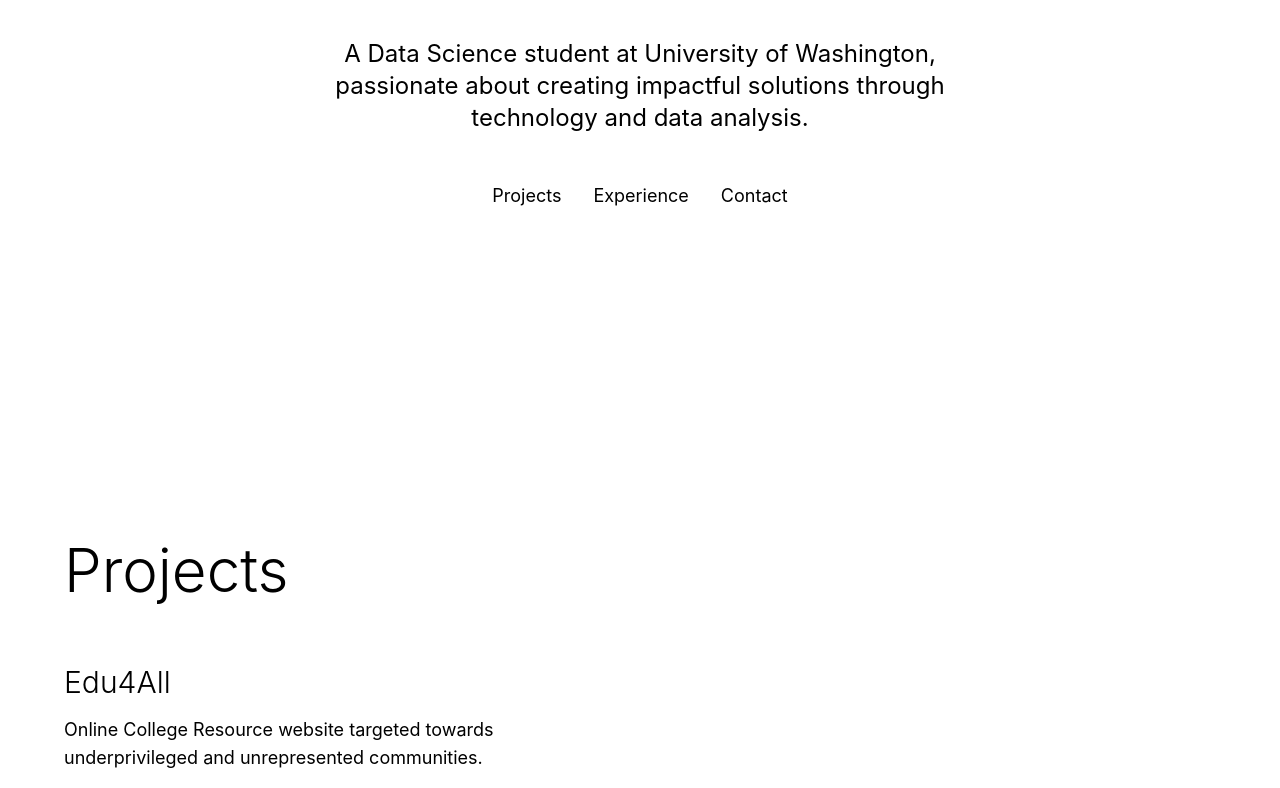
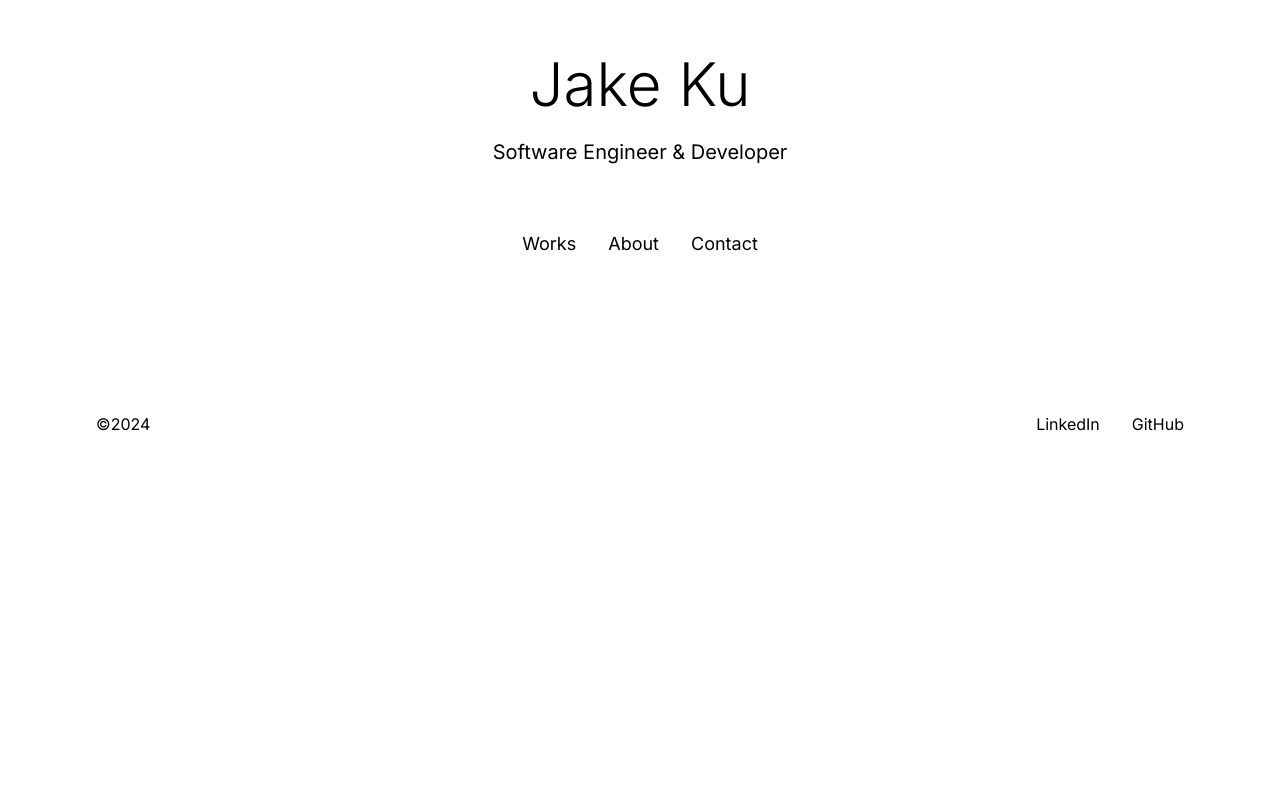
Before and after one commit to Jaku910/JakeKu, a Next.js app: page / in a window 1280 px wide. Shown: the part 340-1128 px from the top of the page. After the commit the page ends 896 px from the top, so only its background shows below. Built offline with nearby package versions, Linux system fonts and the light colour scheme.

Commit message:
Update website design to match huyml.co aesthetic

```diff
--- a/src/app/globals.css
+++ b/src/app/globals.css
@@ -17,8 +17,7 @@
 body {
   color: rgb(var(--foreground-rgb));
   background: rgb(var(--background-rgb));
-  font-family: 'Inter', system-ui, -apple-system, BlinkMacSystemFont, 'Segoe UI', Roboto,
-    Oxygen, Ubuntu, Cantarell, 'Open Sans', 'Helvetica Neue', sans-serif;
+  font-family: 'Inter', sans-serif;
 }
 
 /* Custom scrollbar */
@@ -27,16 +26,16 @@ body {
 }
 
 ::-webkit-scrollbar-track {
-  background: transparent;
+  background: rgb(var(--background-rgb));
 }
 
 ::-webkit-scrollbar-thumb {
-  background: rgba(0, 0, 0, 0.2);
+  background: rgba(var(--foreground-rgb), 0.2);
   border-radius: 4px;
 }
 
 ::-webkit-scrollbar-thumb:hover {
-  background: rgba(0, 0, 0, 0.3);
+  background: rgba(var(--foreground-rgb), 0.3);
 }
 
 .section-padding {
@@ -48,3 +47,39 @@ body {
     padding: 7rem 2rem;
   }
 }
+
+@layer utilities {
+  .text-balance {
+    text-wrap: balance;
+  }
+}
+
+/* Custom styles */
+.hover-underline {
+  position: relative;
+  text-decoration: none;
+  color: rgb(var(--foreground-rgb));
+}
+
+.hover-underline::after {
+  content: '';
+  position: absolute;
+  width: 100%;
+  height: 1px;
+  bottom: -2px;
+  left: 0;
+  background-color: rgb(var(--foreground-rgb));
+  transform: scaleX(0);
+  transform-origin: bottom right;
+  transition: transform 0.3s ease-out;
+}
+
+.hover-underline:hover::after {
+  transform: scaleX(1);
+  transform-origin: bottom left;
+}
+
+/* Smooth scrolling */
+html {
+  scroll-behavior: smooth;
+}
--- a/src/app/layout.tsx
+++ b/src/app/layout.tsx
@@ -1,10 +1,12 @@
 import type { Metadata } from 'next'
+import { Inter } from 'next/font/google'
 import './globals.css'
-import Navigation from '@/components/Navigation'
+
+const inter = Inter({ subsets: ['latin'] })
 
 export const metadata: Metadata = {
-  title: 'Jake Ku - Portfolio',
-  description: 'Personal portfolio website showcasing my projects and skills',
+  title: 'Jake Ku',
+  description: 'Software Engineer & Developer',
 }
 
 export default function RootLayout({
@@ -14,9 +16,33 @@ export default function RootLayout({
 }) {
   return (
     <html lang="en">
-      <body>
-        <Navigation />
-        <main>{children}</main>
+      <body className={inter.className}>
+        <nav className="fixed top-0 left-0 w-full z-50 bg-white">
+          <div className="max-w-6xl mx-auto px-8 py-6">
+            <div className="flex justify-between items-center">
+              <a href="/" className="text-xl hover-underline">Jake Ku</a>
+              <div className="flex space-x-8">
+                <a href="#works" className="hover-underline">Works</a>
+                <a href="#about" className="hover-underline">About</a>
+                <a href="#contact" className="hover-underline">Contact</a>
+              </div>
+            </div>
+          </div>
+        </nav>
+        <main className="pt-24">
+          {children}
+        </main>
+        <footer className="fixed bottom-0 left-0 w-full bg-white py-6">
+          <div className="max-w-6xl mx-auto px-8">
+            <div className="flex justify-between items-center">
+              <span>©2024</span>
+              <div className="flex space-x-8">
+                <a href="https://linkedin.com/in/jake-ku" target="_blank" rel="noopener noreferrer" className="hover-underline">LinkedIn</a>
+                <a href="https://github.com/Jaku910" target="_blank" rel="noopener noreferrer" className="hover-underline">GitHub</a>
+              </div>
+            </div>
+          </div>
+        </footer>
       </body>
     </html>
   )
--- a/src/app/page.tsx
+++ b/src/app/page.tsx
@@ -1,17 +1,29 @@
-import About from '@/components/About'
-import Projects from '@/components/Projects'
-import Experience from '@/components/Experience'
-import Contact from '@/components/Contact'
-import LoadingAnimation from '@/components/LoadingAnimation'
+import { motion } from 'framer-motion'
+import Link from 'next/link'
 
 export default function Home() {
   return (
-    <>
-      <LoadingAnimation />
-      <About />
-      <Projects />
-      <Experience />
-      <Contact />
-    </>
+    <main className="flex min-h-screen flex-col items-center justify-center p-8 md:p-24">
+      <motion.div
+        initial={{ opacity: 0, y: 20 }}
+        animate={{ opacity: 1, y: 0 }}
+        transition={{ duration: 0.8 }}
+        className="text-center max-w-2xl"
+      >
+        <h1 className="text-5xl md:text-6xl font-light mb-6">Jake Ku</h1>
+        <p className="text-lg md:text-xl mb-16">Software Engineer & Developer</p>
+        <div className="flex flex-col md:flex-row gap-4 md:gap-8 justify-center">
+          <Link href="/projects" className="hover-underline text-lg">
+            Works
+          </Link>
+          <Link href="/about" className="hover-underline text-lg">
+            About
+          </Link>
+          <Link href="/contact" className="hover-underline text-lg">
+            Contact
+          </Link>
+        </div>
+      </motion.div>
+    </main>
   )
 }
--- a/src/components/About.tsx
+++ b/src/components/About.tsx
@@ -5,7 +5,7 @@ import { motion } from 'framer-motion'
 export default function About() {
   return (
     <section id="about" className="min-h-screen flex items-center justify-center p-8">
-      <div className="max-w-4xl mx-auto text-center">
+      <div className="max-w-4xl mx-auto">
         <motion.div
           initial={{ opacity: 0, y: 20 }}
           animate={{ opacity: 1, y: 0 }}
@@ -14,13 +14,40 @@ export default function About() {
           <h1 className="text-6xl md:text-8xl font-light mb-8">
             Jake Ku
           </h1>
-          <p className="text-xl md:text-2xl mb-12 max-w-2xl mx-auto">
-            A Data Science student at University of Washington, passionate about creating impactful solutions through technology and data analysis.
+          <p className="text-xl md:text-2xl mb-12 max-w-2xl">
+            Data Science student at University of Washington, passionate about creating impactful solutions through technology and data analysis.
           </p>
-          <div className="flex flex-col md:flex-row justify-center gap-8 text-lg">
-            <a href="#projects" className="hover:text-primary transition-colors">Projects</a>
-            <a href="#experience" className="hover:text-primary transition-colors">Experience</a>
-            <a href="#contact" className="hover:text-primary transition-colors">Contact</a>
+
+          <div className="mb-12">
+            <h2 className="text-2xl font-light mb-6">Education</h2>
+            <div className="space-y-6">
+              <div>
+                <h3 className="text-xl">Bachelor of Arts in Informatics, Concentration: Data Science</h3>
+                <p className="text-gray-600">University of Washington, Seattle, Washington</p>
+                <p className="text-gray-600">Minor: Data Science | Expected June 2026</p>
+                <p className="text-sm mt-2">Coursework: Core & Advanced Data Science Methods, Databases and Data Modeling, Product & Systems Management, Statistics</p>
+              </div>
+              <div>
+                <h3 className="text-xl">Associates of Arts in Computer Science</h3>
+                <p className="text-gray-600">Highline College, Des Moines, Washington</p>
+                <p className="text-gray-600">June 2023</p>
+                <p className="text-sm mt-2">Coursework: Introduction to Computer Programming III, Computer Programming II, Object-Oriented Programming</p>
+              </div>
+            </div>
+          </div>
+
+          <div>
+            <h2 className="text-2xl font-light mb-6">Skills</h2>
+            <div className="grid md:grid-cols-2 gap-8">
+              <div>
+                <h3 className="text-lg mb-2">Programming Languages</h3>
+                <p className="text-gray-600">SQL, R, Python, HTML, CSS, Java, JavaScript</p>
+              </div>
+              <div>
+                <h3 className="text-lg mb-2">Data Analytics Software</h3>
+                <p className="text-gray-600">Tableau, Microsoft Excel, Power BI, RStudio</p>
+              </div>
+            </div>
           </div>
         </motion.div>
       </div>
--- a/src/components/Contact.tsx
+++ b/src/components/Contact.tsx
@@ -4,29 +4,29 @@ import { motion } from 'framer-motion'
 
 export default function Contact() {
   return (
-    <section id="contact" className="min-h-screen py-20 px-8">
+    <section id="contact" className="min-h-screen py-20 px-8 bg-white">
       <div className="max-w-6xl mx-auto">
         <motion.div
           initial={{ opacity: 0, y: 20 }}
           whileInView={{ opacity: 1, y: 0 }}
           viewport={{ once: true }}
-          className="text-center"
+          className="text-center text-black"
         >
           <h2 className="text-4xl md:text-6xl font-light mb-16">Contact</h2>
 
-          <div className="space-y-8 max-w-2xl mx-auto">
-            <div className="text-lg">
-              <p>Jake Ku</p>
-              <p>jkmku10@gmail.com</p>
-              <p>253-457-9847</p>
+          <div className="space-y-12 max-w-2xl mx-auto">
+            <div className="text-lg space-y-4">
+              <p className="hover-underline cursor-pointer">Jake Ku</p>
+              <p className="hover-underline cursor-pointer">jkmku10@gmail.com</p>
+              <p className="hover-underline cursor-pointer">253-457-9847</p>
             </div>
 
-            <div className="flex justify-center space-x-8">
+            <div className="flex justify-center space-x-12">
               <a
                 href="https://linkedin.com/in/jake-ku"
                 target="_blank"
                 rel="noopener noreferrer"
-                className="hover:text-primary transition-colors"
+                className="hover-underline text-black"
               >
                 LinkedIn
               </a>
@@ -34,10 +34,19 @@ export default function Contact() {
                 href="https://github.com/Jaku910"
                 target="_blank"
                 rel="noopener noreferrer"
-                className="hover:text-primary transition-colors"
+                className="hover-underline text-black"
               >
                 GitHub
               </a>
+            </div>
+
+            <div className="mt-16">
+              <h3 className="text-2xl font-light mb-8">Certifications</h3>
+              <ul className="space-y-4 text-lg">
+                <li className="hover-underline cursor-pointer">AT&T 2024 Technology Academy Certification (June 2024)</li>
+                <li className="hover-underline cursor-pointer">Harvard CS50 Completion Certificate (June 2020)</li>
+                <li className="hover-underline cursor-pointer">HP Hardware Diagnostics Qualification Exam (April 2019)</li>
+              </ul>
             </div>
           </div>
         </motion.div>
--- a/src/components/Experience.tsx
+++ b/src/components/Experience.tsx
@@ -8,32 +8,42 @@ const experiences = [
     company: 'University of Washington Information Technology',
     location: 'Seattle, WA',
     period: 'June 2024 – Present',
-    description: 'Provided Tier 1 technical support to over 80,000 UW students, staff, faculty, and affiliates. Developing and utilizing skills in observation and analysis to diagnose and resolve 90% of technical issues.',
-    technologies: ['Technical Support', 'Windows', 'Mac', 'Unix'],
+    description: [
+      'Provided Tier 1 technical support to over 80,000 UW students, staff, faculty, and affiliates.',
+      'Developing and utilizing skills in observation and analysis to diagnose and resolve 90% of technical issues.',
+      'Providing support for Microsoft Windows, Mac, and Unix-based operating systems.'
+    ],
   },
   {
     title: 'Research Assistant',
     company: 'University of Washington, Linguistics Department',
     location: 'Seattle, WA',
     period: 'June 2024 – Present',
-    description: 'Recruiting, scheduling, and running over 45+ participants through experimental protocols. Utilized R and Excel for data analysis and visualization, improving report accuracy by 20%.',
-    technologies: ['R', 'Excel', 'Data Analysis', 'Research'],
+    description: [
+      'Recruiting, scheduling, and running over 45+ participants through experimental protocols to ensure reliable data collection to investigate eye movement patterns in Korean Language readers.',
+      'Utilized R and Excel for data analysis and visualization, enabling insights that improved report accuracy by 20% and streamlined decision-making processes.'
+    ],
   },
   {
     title: 'Graphic Design Lead',
     company: 'University of Washington (Korean Student Association)',
     location: 'Seattle, WA',
     period: 'November 2023 - Present',
-    description: 'Led and initiated team members to create graphic content through Figma for marketing to over 1,000 members. Fostered a positive, collaborative community as a KSA officer.',
-    technologies: ['Figma', 'Graphic Design', 'Leadership'],
+    description: [
+      'Led and initiated team members to create graphic content through Figma that could be conveyed towards marketing the Korean Student Association (KSA) to over 1,000 members.',
+      'Fostered a positive, collaborative community as a KSA officer through Korean culture.'
+    ],
   },
   {
     title: 'IT Intern',
     company: 'Federal Way Public Schools: Information Technology',
     location: 'Federal Way, WA',
     period: 'June 2019 – August 2023',
-    description: 'Collaborated with others interns to image, break fix, and operate technological systems for over 20,000 students. Improved technical skills and professionalism through teamwork.',
-    technologies: ['Technical Support', 'System Administration', 'Teamwork'],
+    description: [
+      'Collaborated with others interns to image, break fix, and operate technological systems, needed for over 20,000 students in the Federal Way Public School districts.',
+      'Improved technical skills and professionalism through teamwork and self-projects.',
+      'Strengthened my communication abilities and learned how to collaborate and work effectively.'
+    ],
   },
 ]
 
@@ -64,14 +74,11 @@ export default function Experience() {
                 <h3 className="text-2xl md:text-3xl font-light mb-2">{exp.title}</h3>
                 <p className="text-lg mb-2">{exp.company}</p>
                 <p className="text-sm text-gray-500 mb-4">{exp.location} • {exp.period}</p>
-                <p className="text-lg mb-4">{exp.description}</p>
-                <div className="flex flex-wrap gap-2">
-                  {exp.technologies.map((tech) => (
-                    <span key={tech} className="text-sm border px-3 py-1 rounded-full">
-                      {tech}
-                    </span>
+                <ul className="list-disc list-inside space-y-2">
+                  {exp.description.map((item, i) => (
+                    <li key={i} className="text-lg">{item}</li>
                   ))}
-                </div>
+                </ul>
               </div>
             </motion.div>
           ))}
--- a/src/components/Projects.tsx
+++ b/src/components/Projects.tsx
@@ -5,24 +5,30 @@ import { motion } from 'framer-motion'
 const projects = [
   {
     title: 'Edu4All',
-    description: 'Online College Resource website targeted towards underprivileged and unrepresented communities.',
+    description: [
+      'Online College Resource website targeted towards underprivileged and unrepresented communities.',
+      'Provides resources and opportunities to students who may lack these resources.'
+    ],
     tech: ['Figma', 'Research'],
     period: 'September 2023 – December 2023',
-    link: '#',
   },
   {
     title: 'Michelin-Starred Restaurants Analysis',
-    description: 'Data analysis project investigating disparities between countries with and without Michelin-starred establishments.',
+    description: [
+      'Project which involved analyzing information from various sources, including media and literature, and data analytics.',
+      'Investigated significant disparities between countries with and without Michelin-starred establishments.'
+    ],
     tech: ['RStudio', 'Data Mining'],
     period: 'September 2023 – December 2023',
-    link: '#',
   },
   {
     title: 'Keepsake',
-    description: 'A virtual journal app for capturing memories with text and images, featuring mood tracking and timeline functionality.',
+    description: [
+      'A virtual journal app for capturing memories with text and images.',
+      'Features mood tracking and a timeline for easy daily reflection.'
+    ],
     tech: ['HTML', 'CSS', 'Figma'],
     period: 'September 2024 – December 2024',
-    link: '#',
   },
 ]
 
@@ -51,7 +57,11 @@ export default function Projects() {
             >
               <div>
                 <h3 className="text-2xl md:text-3xl font-light mb-4">{project.title}</h3>
-                <p className="text-lg mb-4">{project.description}</p>
+                <ul className="list-disc list-inside space-y-2 mb-4">
+                  {project.description.map((item, i) => (
+                    <li key={i} className="text-lg">{item}</li>
+                  ))}
+                </ul>
                 <div className="flex flex-wrap gap-2 mb-4">
                   {project.tech.map((tech) => (
                     <span key={tech} className="text-sm border px-3 py-1 rounded-full">
--- a/tailwind.config.ts
+++ b/tailwind.config.ts
@@ -9,7 +9,8 @@ const config: Config = {
   theme: {
     extend: {
       colors: {
-        primary: '#0070f3',
+        black: '#000000',
+        white: '#FFFFFF',
       },
       animation: {
         'fade-in': 'fadeIn 1s ease-in forwards',
```
Also changed, not shown: 1 other file (tests, documents, lock files or other folders).
